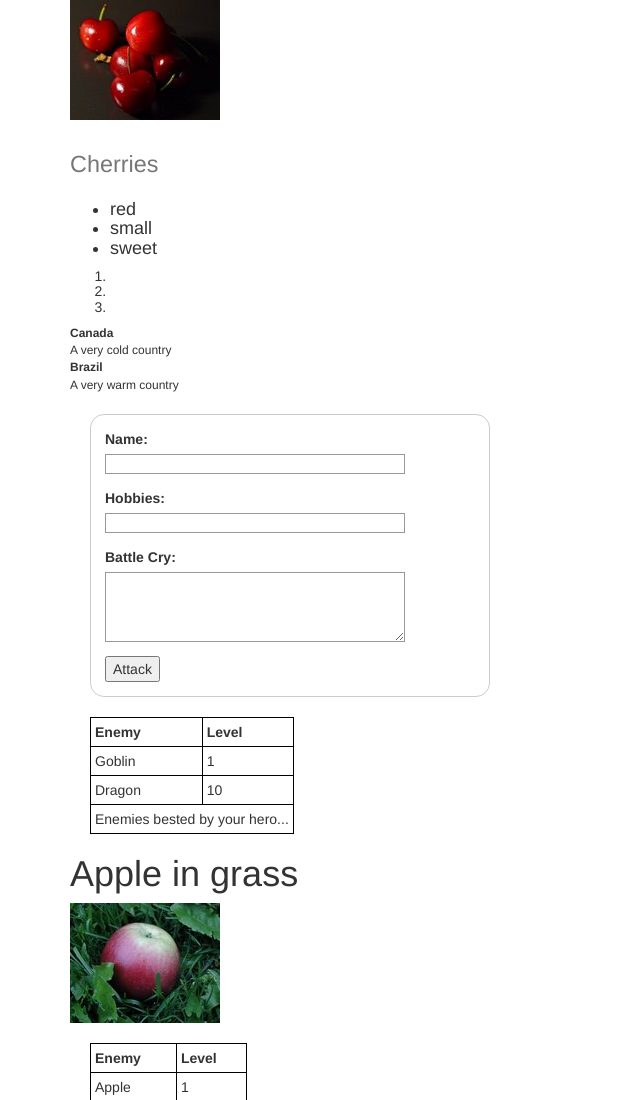
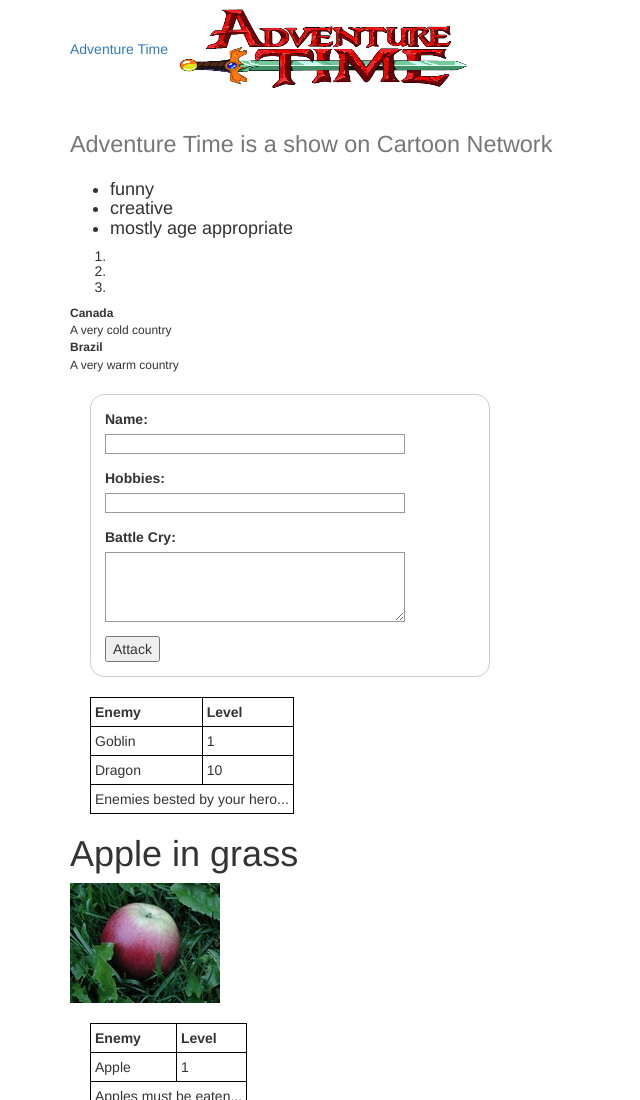
Before and after one commit to PaulMarinaro/well-of-html, a website: page index.html in a window 1280 px wide. Shown: the top 1100 px of the page, without its empty margins (0-640 px from the left). Drawn offline with Linux system fonts and the light colour scheme.

Commit message:
Finished

```diff
--- a/css/custom.css
+++ b/css/custom.css
@@ -1,3 +1,10 @@
+.heading {
+    width: 300px;
+    height: 100px;
+
+
+}
+
 .example-form {
     /* Just to center the form on the page, use: margin: 0 auto;*/
     margin: 20px;
--- a/index.html
+++ b/index.html
@@ -16,10 +16,10 @@
 <body>
     <div id="container" class="container">
         <!-- ALL YOUR MARKUP GOES BELOW HERE -->
-        <a href="en.wikipedia.org/wiki/Adventure_Time"></a>
-            <img src="img/cherries.jpg" />
+        <a href="https://en.wikipedia.org/wiki/Adventure_Time">Adventure Time</a>
+            <img src="img/Adventure_Time_logo.png" class="heading"/>
                 <h1>
-                    <small>Cherries</small>
+                    <small>Adventure Time is a show on Cartoon Network</small>
                 </h1>
                 <h2>
                     <p>
@@ -33,9 +33,9 @@
                 </h3>
                 <h4>
                     <ul>
-                        <li>red</li>
-                        <li>small</li>
-                        <li>sweet</li>
+                        <li>funny</li>
+                        <li>creative</li>
+                        <li>mostly age appropriate</li>
                     </ul>
                 </h4>
                 <h5>
```
Also changed, not shown: img/Adventure_Time_logo.png (added).
